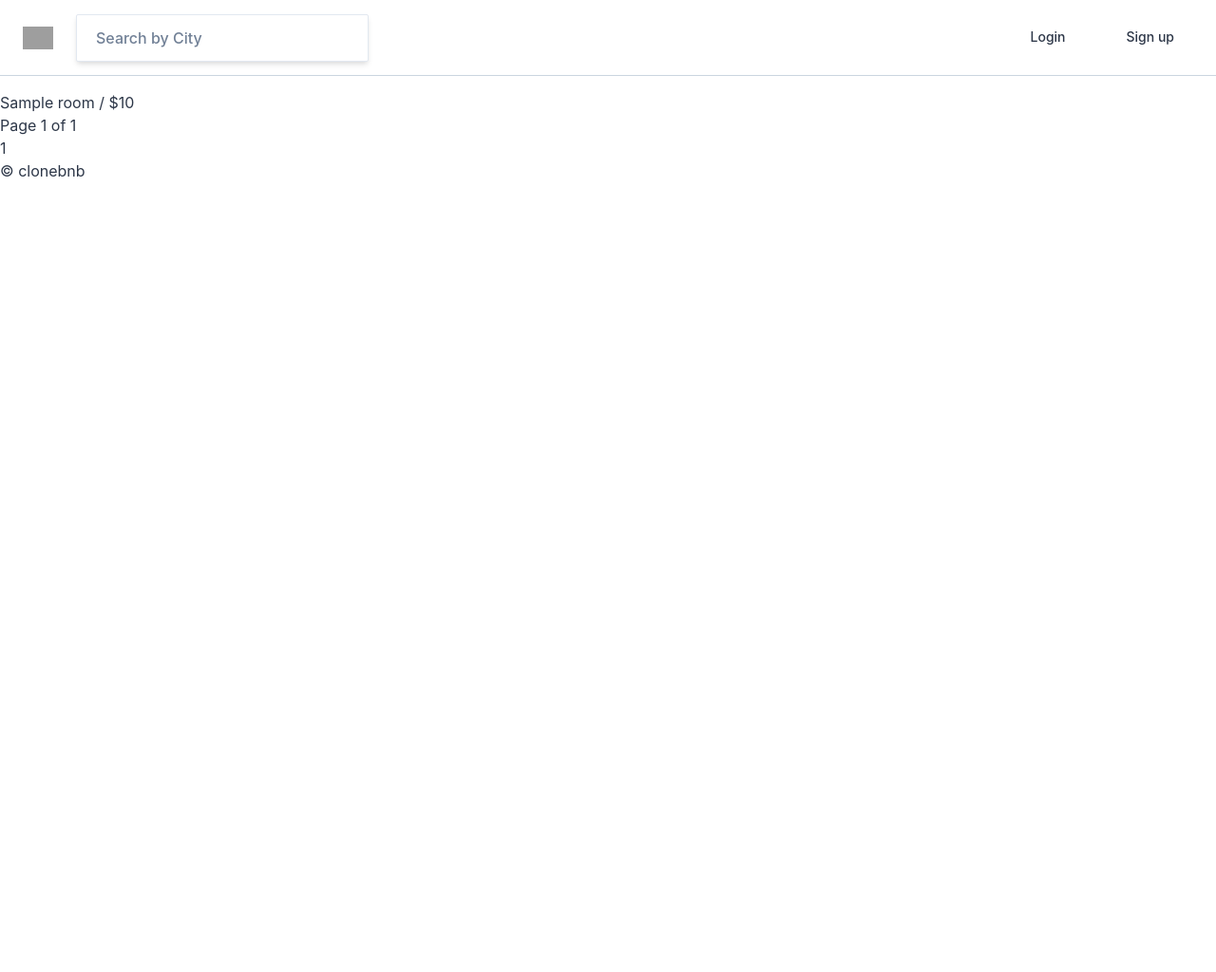
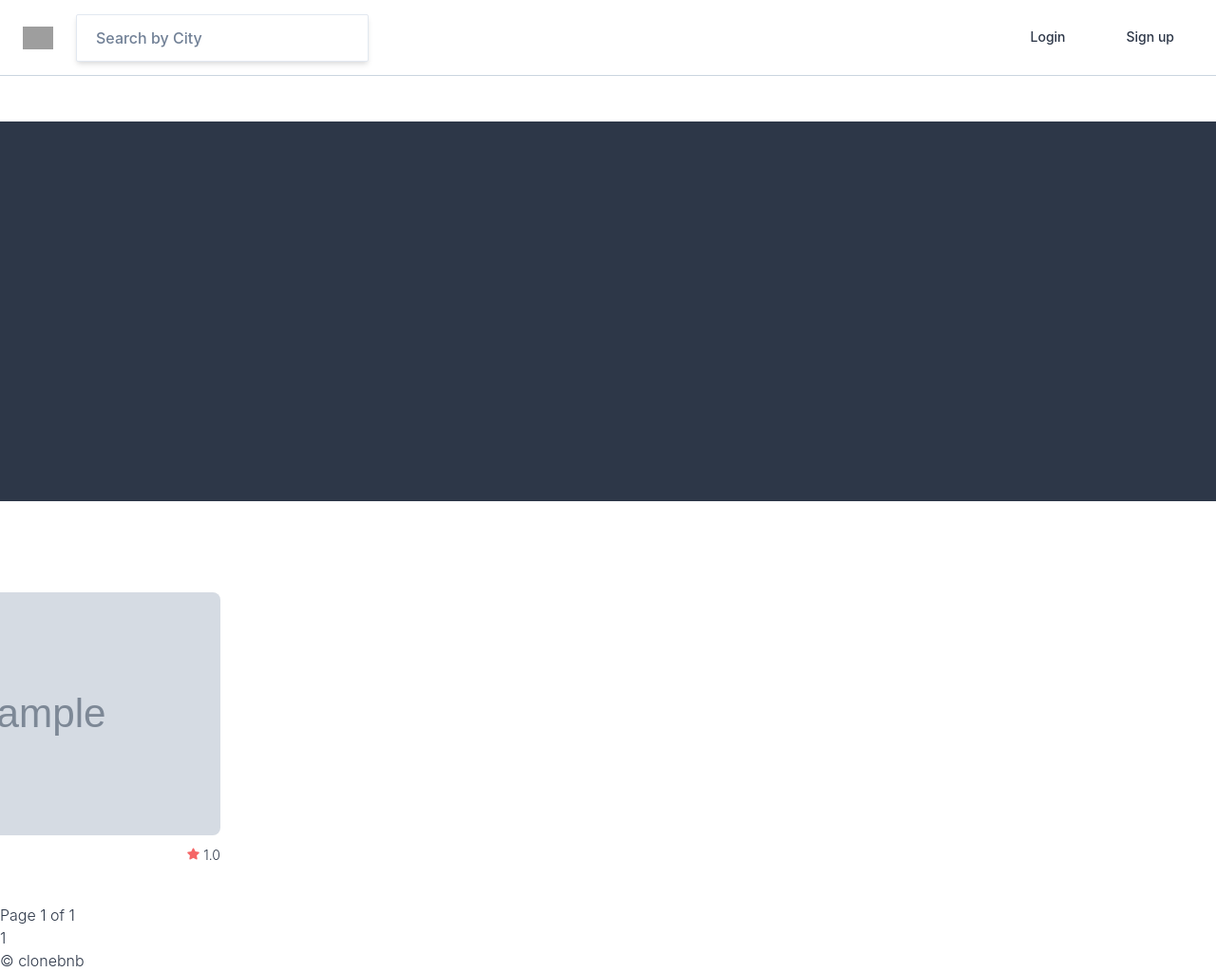
Before and after one commit to KimHS0915/python-django-clone-coding, a Django app: page / in a window 1280 px wide; the page is wider, and only the part inside the window is pictured. Shown: that part at 95% size. Before the commit the page ends 186 px from the top of that part, so only its background shows below. Run offline with Django 3.2, Linux system fonts and the light colour scheme; tables that the repository leaves empty hold one stand-in row (values such as "Sample post"); grey boxes marked "Sample" are stand-in pictures; some libraries are stand-ins or nearby versions; grey boxes are pictures that could not be loaded.

Commit message:
Add room cards

```diff
--- a/rooms/management/commands/seed_rooms.py
+++ b/rooms/management/commands/seed_rooms.py
@@ -19,7 +19,6 @@ class Command(BaseCommand):
             help='How many rooms you want to create'
         )
 
-
     def handle(self, *args, **options):
         number = options.get('number')
         seeder = Seed.seeder()
@@ -38,13 +37,13 @@ class Command(BaseCommand):
                 'beds': lambda x: random.randint(1, 5),
                 'bedrooms': lambda x: random.randint(1, 5),
                 'baths': lambda x: random.randint(1, 5),
-                }
+            }
         )
         created_rooms = seeder.execute()
         created_clean = flatten(list(created_rooms.values()))
         for pk in created_clean:
             room = Room.objects.get(pk=pk)
-            for i in range(3, random.randint(10, 30)):
+            for i in range(3, random.randint(5, 10)):
                 Photo.objects.create(
                     caption=seeder.faker.sentence(),
                     room=room,
--- a/rooms/models.py
+++ b/rooms/models.py
@@ -98,8 +98,12 @@ class Room(AbstractTimeStampedModel):
     def total_rating(self):
         all_reviews = self.reviews.all()
         if not all_reviews:
-            return None
+            return ''
         all_ratings = 0
         for review in all_reviews:
             all_ratings += review.rating_average()
-        return all_ratings / len(all_reviews)
+        return round(all_ratings / len(all_reviews), 2)
+
+    def first_photo(self):
+        photo, = self.photos.all()[:1]
+        return photo.file.url
--- a/rooms/views.py
+++ b/rooms/views.py
@@ -9,7 +9,7 @@ class HomeView(ListView):
     """ HomeView Definition """
 
     model = models.Room
-    paginate_by = 10
+    paginate_by = 12
     paginate_orphans = 3
     ordering = 'created'
     context_object_name = 'rooms'
--- a/templates/base.html
+++ b/templates/base.html
@@ -7,9 +7,10 @@
     <meta http-equiv="X-UA-Compatible" content="IE=edge">
     <meta name="viewport" content="width=device-width, initial-scale=1.0">
     <link rel='stylesheet' href='{% static "css/styles.css" %}'>
+    <link rel="stylesheet" href="https://use.fontawesome.com/releases/v5.11.2/css/all.css">
     <title>{% block page_title %}{% endblock %}</title>
 </head>
-<body class='text-gray-800 mt-24'>
+<body class='text-gray-800 mt-24 font-light'>
     <header class='container max-w-full inset-0 flex items-center justify-between px-6 h-20 border-b border-gray-400 fixed bg-white'>
         <div class='flex items-center w-1/3'>
             <a href='{% url "common:home" %}' class='mr-6'>
--- /dev/null
+++ b/templates/partials/room_card.html
@@ -0,0 +1,17 @@
+<div class='w-1/4 mb-10 px-2'>
+    <div class='w-full h-64 bg-cover bg-center rounded-lg mb-2' style='background-image: url({{ room.first_photo }});'></div>
+    <div class='flex justify-between'>
+        <div>
+            {% if room.host.superhost %}
+                <span class='uppercase font-medium text-xs border border-black text-black rounded py-px px-1'>superhost</span>
+            {% endif %}
+            <span class='text-sm text-gray-600'>
+                {{ room.city }}
+            </span>
+        </div>
+        <div class='text-sm flex items-center'>
+            <i class="fas fa-star text-red-500 text-xs mr-1"></i>
+            {{ room.total_rating }}
+        </div>
+    </div>
+</div>
--- a/templates/rooms/home.html
+++ b/templates/rooms/home.html
@@ -5,14 +5,13 @@
 {% endblock %}
 
 {% block content %}
-    {{ now }}
+    <div class="container mx-auto">
+        <div class='rounded-xl bg-gray-800 -mx-40 h-50vh mt-32 mb-24'></div>
+        <div class='flex flex-wrap -mx-40'>
             {% for room in rooms %}
-        <h3>
-            <a href='{% url "rooms:detail" room.pk %}'>
-                {{ room.name }} / ${{ room.price }}
-            </a>
-        </h3>
+                {% include 'partials/room_card.html' with room=room %}
             {% endfor %}
+        </div>
         <h5>
             {% if page_obj.has_previous %}
                 <a href='?page={{ page_obj.previous_page_number }}'>Previous</a>
@@ -25,4 +24,5 @@
         {% for page_obj in page_obj.paginator.page_range %}
             <a href='?page={{ page_obj }}'>{{ page_obj }}</a>
         {% endfor %}
+    </div>
 {% endblock %}
```
Lines whose indentation alone changed are shown as unchanged.
